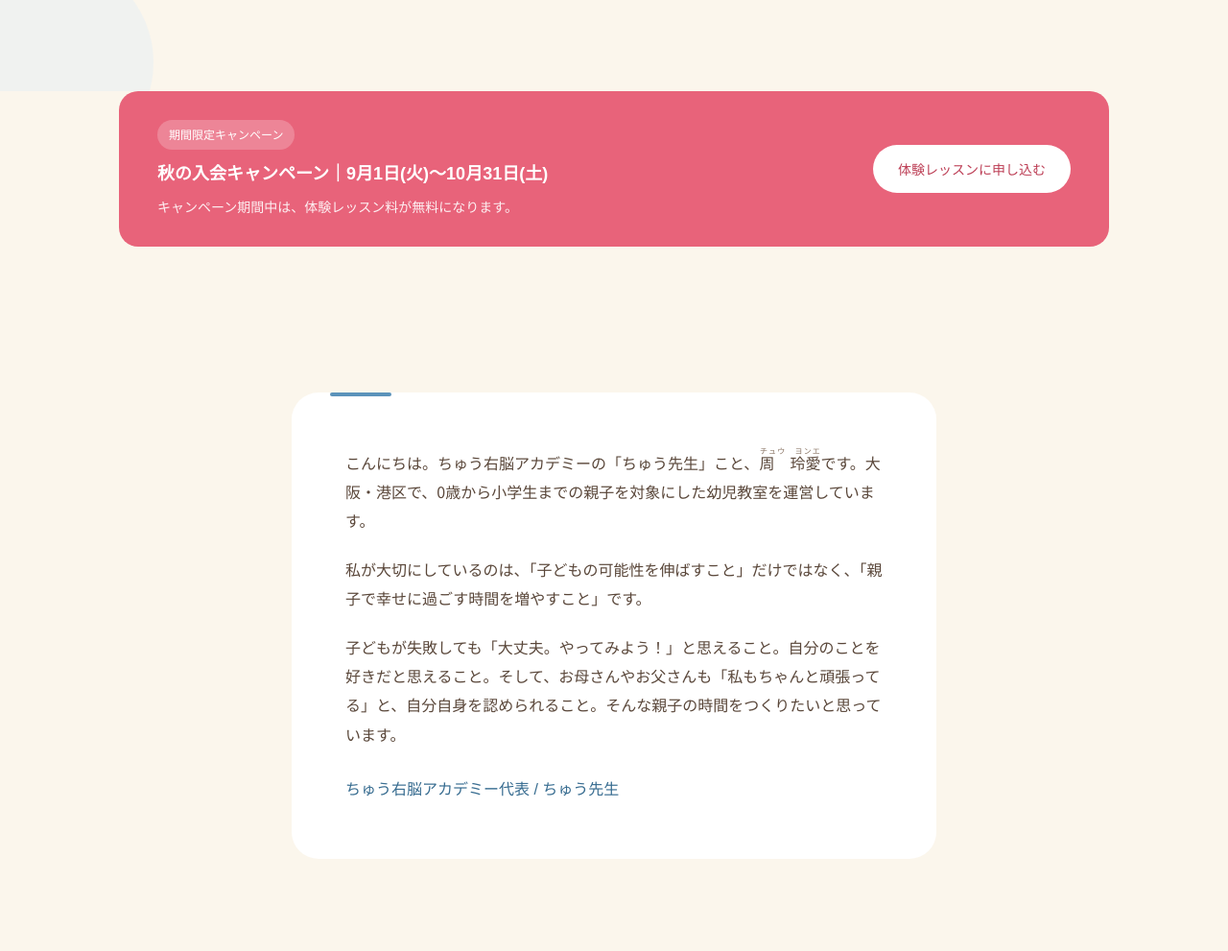
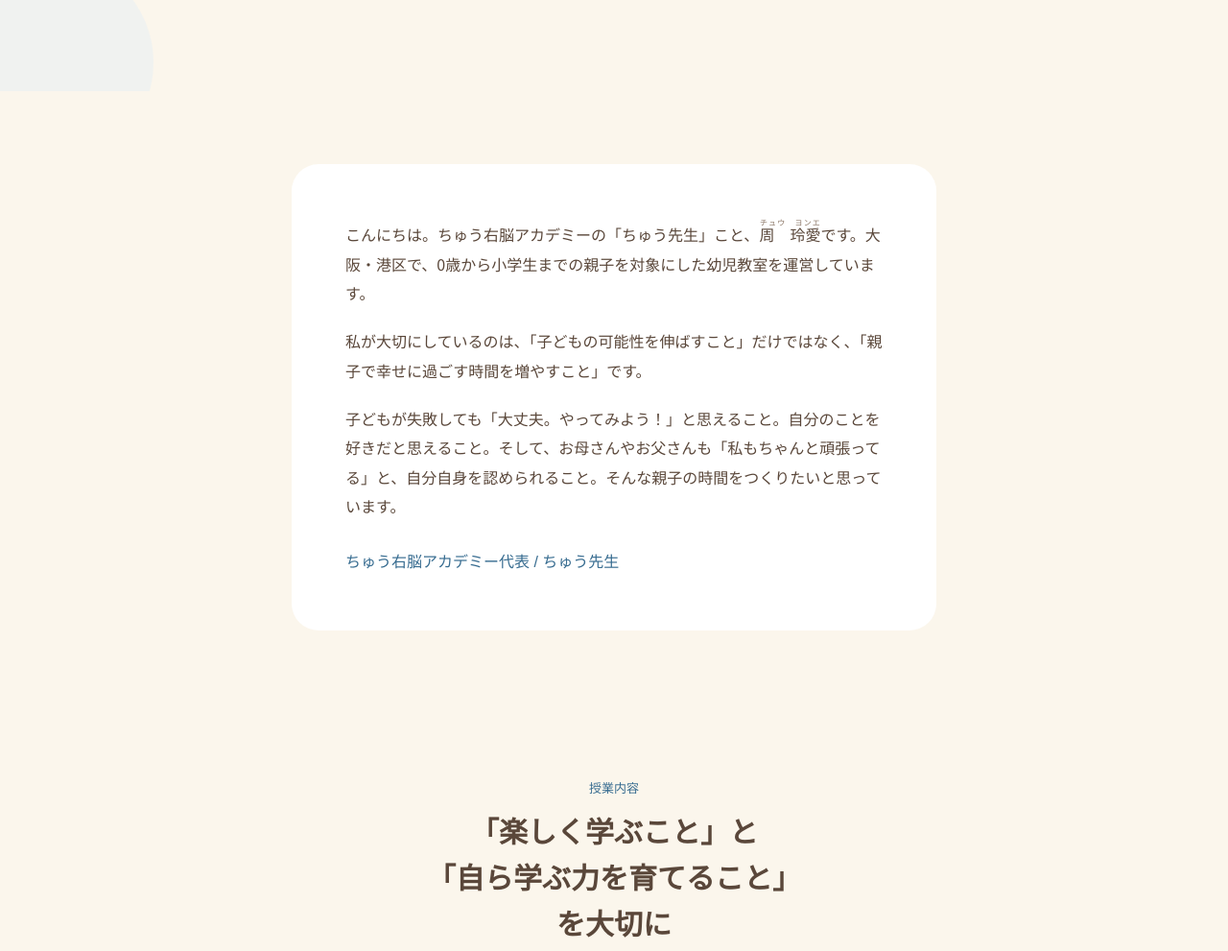
Before and after one commit to yongae0927/chu-child-lp, a plain HTML site: page index.html in a window 1280 px wide. Shown: the part 702-1693 px from the top of the page at 96% size. Drawn offline with Linux system fonts and the light colour scheme; a web font is replaced by a local one.

Commit message:
Add files via upload

```diff
--- a/index.html
+++ b/index.html
@@ -242,6 +242,7 @@
     color:var(--apricot-deep);
   }
 
+  #about .message::before{display:none;}
   .message.event-message::before{background:var(--moss);}
   .event-quotes{margin:0 0 20px;}
   .event-quotes p{
@@ -1019,19 +1020,6 @@
   </div>
 </section>
 
-<section id="campaign" style="padding:0 0 76px;">
-  <div class="wrap">
-    <div class="campaign-banner">
-      <div>
-        <span class="badge">期間限定キャンペーン</span>
-        <h3>秋の入会キャンペーン｜9月1日(火)〜10月31日(土)</h3>
-        <p>キャンペーン期間中は、体験レッスン料が無料になります。</p>
-      </div>
-      <a class="btn-primary" href="https://forms.gle/KpHQTSdaVa8ndT3G8" target="_blank" rel="noopener">体験レッスンに申し込む</a>
-    </div>
-  </div>
-</section>
-
 <section id="about">
   <div class="narrow">
     <div class="message">
```
